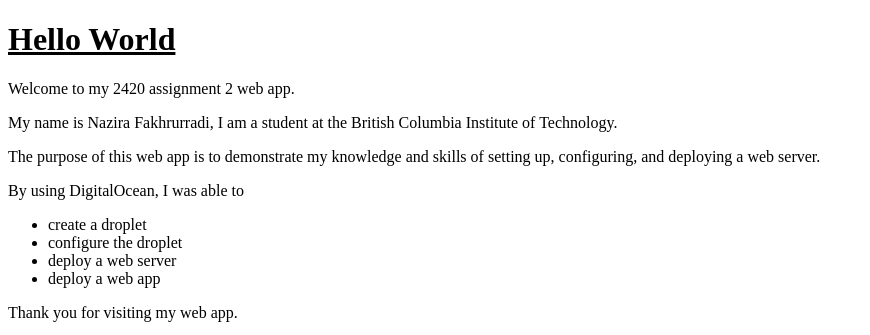
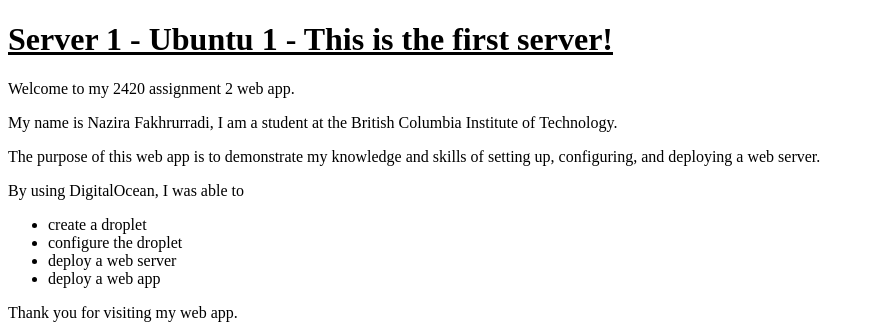
Before and after one commit to Parnian-azarm/2420_assign2, a plain HTML site: page html/index.html in a window 1280 px wide. Shown: the top 335 px of the page, without its empty margins (0-870 px from the left). Drawn offline with Linux system fonts and the light colour scheme.

Commit message:
Edited index.html to differentiate from server 1 and server 2

```diff
--- a/html/index.html
+++ b/html/index.html
@@ -9,7 +9,7 @@
 </head>
 
 <body>
-  <h1><strong><u>Hello World</u></strong></h1>
+  <h1><strong><u>Server 1 - Ubuntu 1 - This is the first server!</u></strong></h1>
   <p>Welcome to my 2420 assignment 2 web app.</p>
   <p>My name is Nazira Fakhrurradi, I am a student at the British Columbia Institute of Technology.</p>
   <p>The purpose of this web app is to demonstrate my knowledge and skills of setting up, configuring, and deploying a
```
